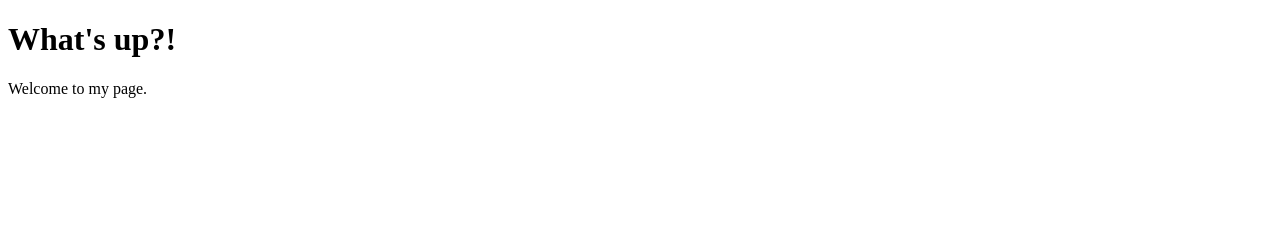
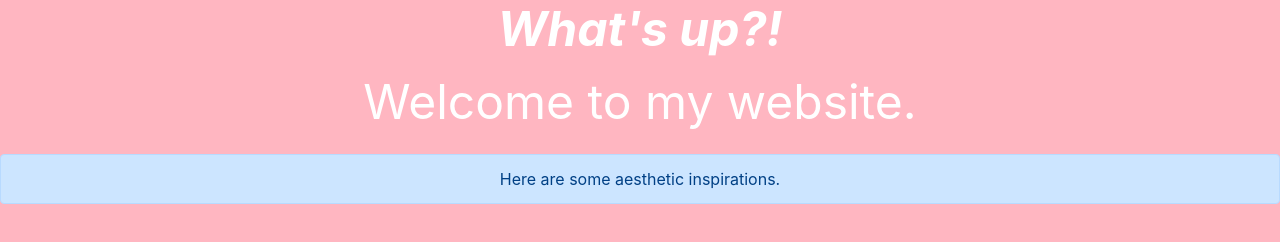
Before and after one commit to salenachua/salenachua.github.io, a plain HTML site: page index.html in a window 1280 px wide. Drawn offline with nearby package versions, Linux system fonts and the light colour scheme.

Commit message:
Update index.html

```diff
--- a/index.html
+++ b/index.html
@@ -3,10 +3,15 @@
 <html>
     <head>
         <title>Salena's Website</title>
+        <link rel="stylesheet" href="https://stackpath.bootstrapcdn.com/bootstrap/4.4.1/css/bootstrap.min.css" integrity="sha384-Vkoo8x4CGsO3+Hhxv8T/Q5PaXtkKtu6ug5TOeNV6gBiFeWPGFN9MuhOf23Q9Ifjh" crossorigin="anonymous">
+        <link rel="stylesheet" href="styles.css" />
     </head>
-    <body>
-        <h1>What's up?!</h1>
+    <body style="background-color:lightpink; text-align:center">
+        <h1><i><b>What's up?!</b></i></h1>
 
-        <p>Welcome to my page.</p>
+        <p>Welcome to my website.</p>
+        <div class="alert alert-primary" role="alert">
+          Here are some aesthetic inspirations.
+        </div>
     </body>
 </html>
```
